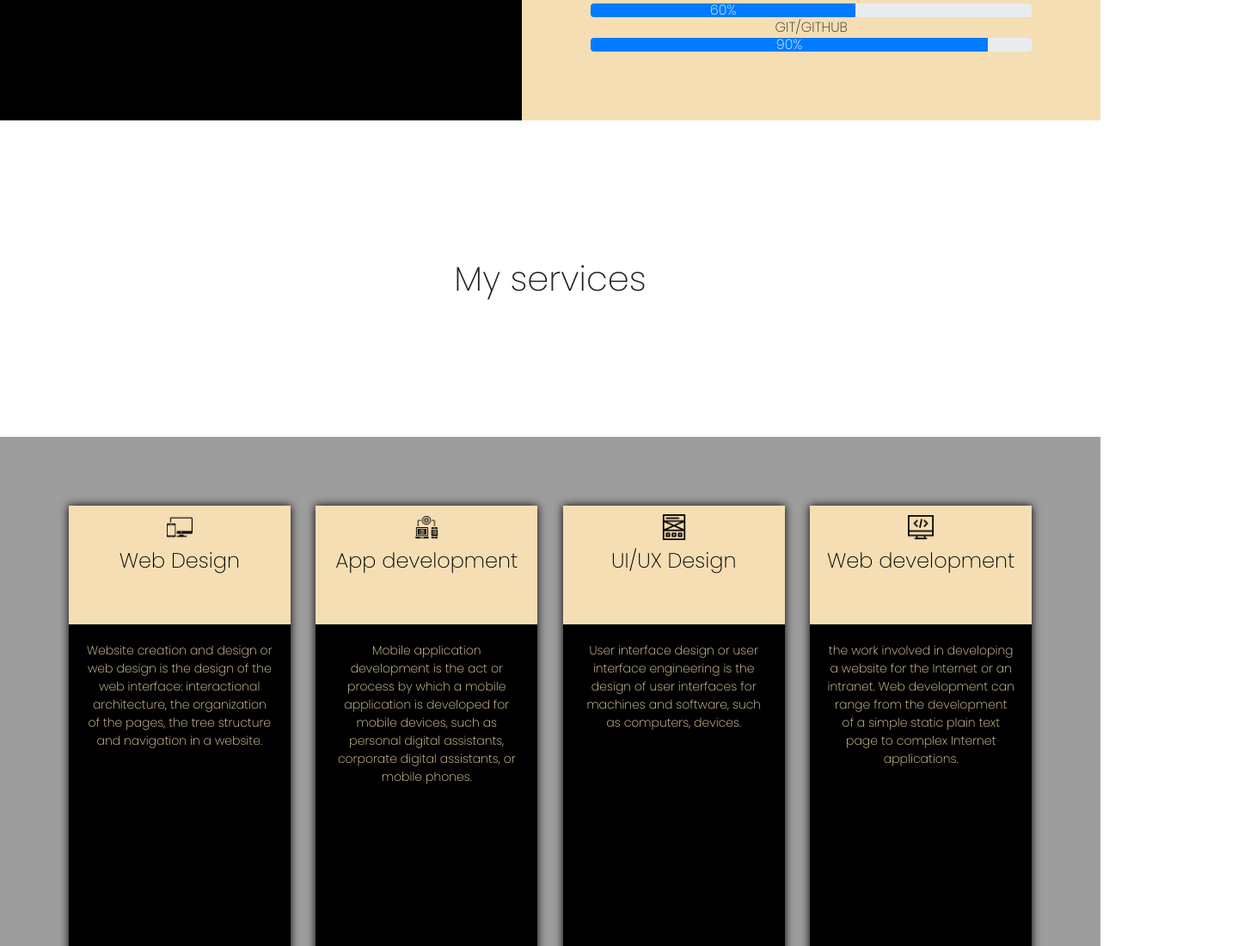
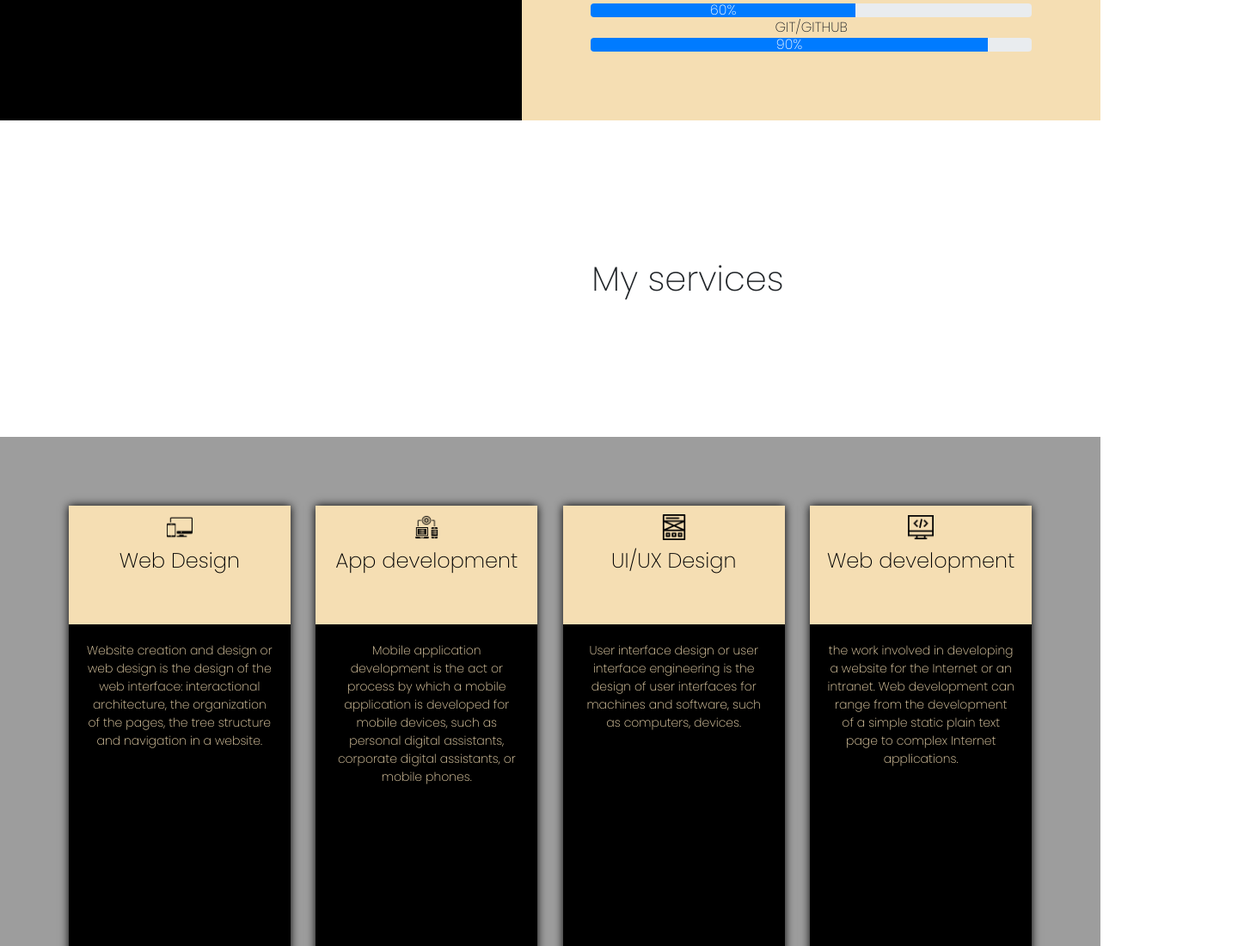
Before and after one commit to IMANE-code/portfolio, a plain HTML site: page index.html in a window 1280 px wide. Shown: the part 1348-2448 px from the top of the page at 86% size, 1440 px wide, since content can reach past the window. Drawn offline with nearby package versions, Linux system fonts and the light colour scheme.

Commit message:
Update style.css
commit

```diff
--- a/style/css/style.css
+++ b/style/css/style.css
@@ -224,6 +224,8 @@ nav.black {
 
 #service h1 {
     margin: 20vh;
+    width:100vw;
+    text-align:conter;
 }
 
 #article-service {
```
